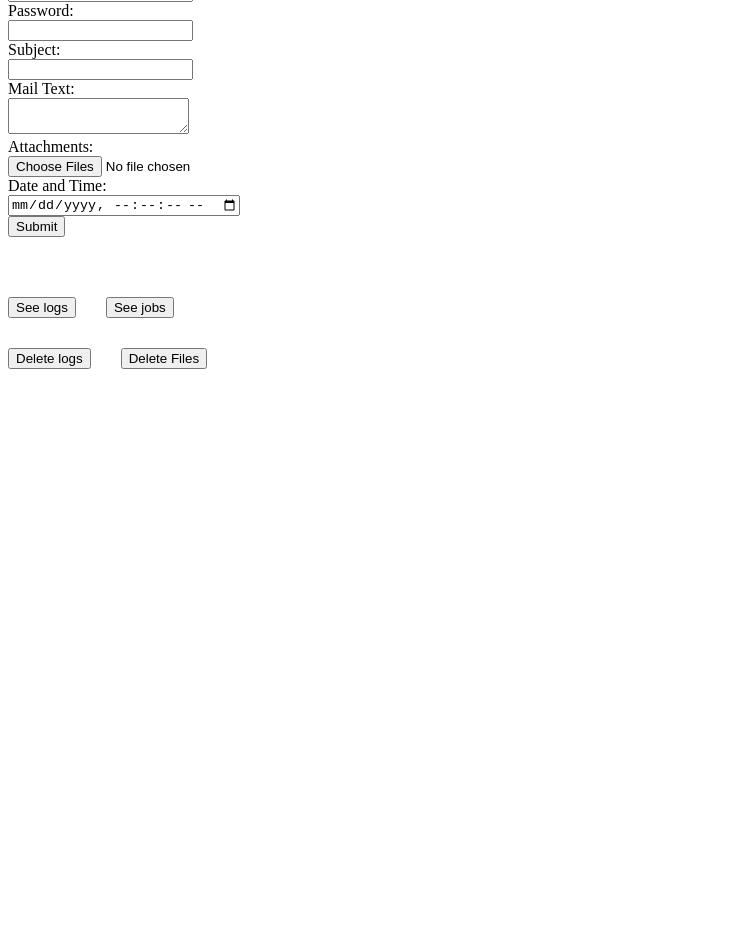
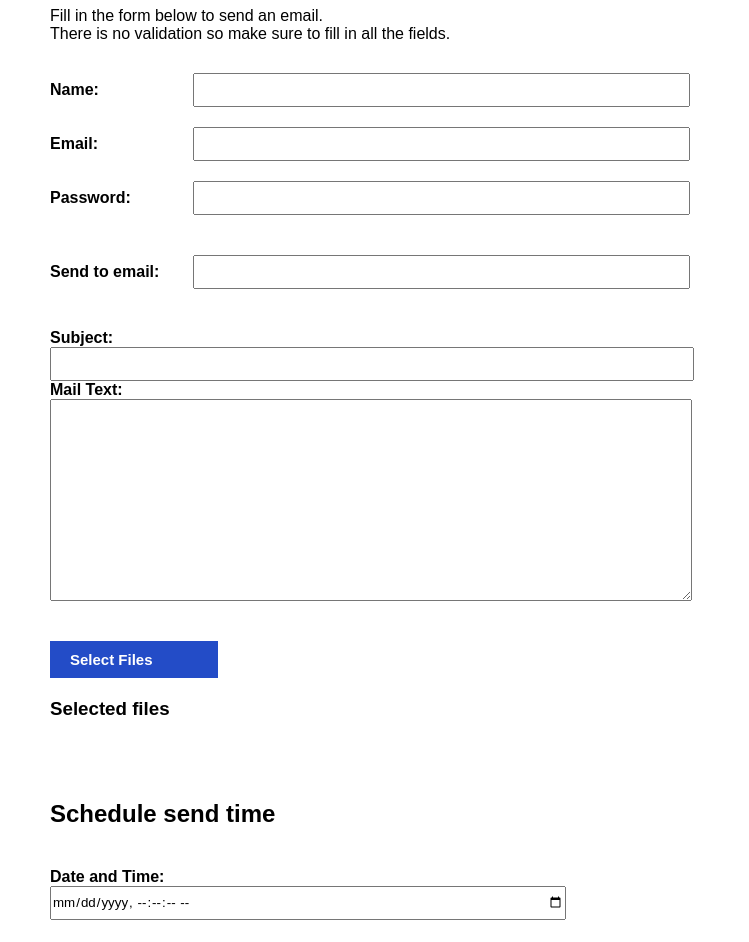
Before and after one commit to hoposon/mailer-test, a website: page public/index.html in a window 1280 px wide. Shown: the part 123-1065 px from the top of the page, without its empty margins (0-749 px from the left). Before the commit the page ends 800 px from the top, so only its background shows below. Drawn offline with Linux system fonts and the light colour scheme.

Commit message:
form styling

```diff
--- a/public/index.html
+++ b/public/index.html
@@ -9,45 +9,231 @@
 <body>
   <script>
     function getTimezone() {
-      // Get the timezone from the browser
       const timezone = Intl.DateTimeFormat().resolvedOptions().timeZone;
-      // console.log('🚀 ~ getTimezone ~ timezone:', timezone)
+      document.getElementById('timezone').value = timezone;
+    }
 
-      // Set the timezone value to the hidden input field
-      document.getElementById('timezone').value = timezone;
+    function displaySelectedFiles(input) {
+      const files = input.files;
+      const selectedFilesContainer = document.getElementById('selectedFiles');
+      selectedFilesContainer.innerHTML = '';
 
-      // Optionally, you can also display the timezone to the user
-      // alert('Timezone: ' + timezone);
+      if (files.length === 0) {
+        selectedFilesContainer.textContent = 'No files selected';
+      } else {
+        const fileList = document.createElement('ul');
+        for (let i = 0; i < files.length; i++) {
+          const listItem = document.createElement('li');
+          listItem.textContent = files[i].name;
+          fileList.appendChild(listItem);
+        }
+        selectedFilesContainer.appendChild(fileList);
+      }
     }
-    </script>
-  <form action="/submit" method="POST" enctype="multipart/form-data">
-    <label for="name">Name:</label><br>
-    <input type="text" id="name" name="name"><br>
-    <label for="email">Email:</label><br>
-    <input type="email" id="email" name="email"><br>
-    <label for="toemail">Send to email:</label><br>
-    <input type="email" id="toemail" name="toemail"><br>
-    <label for="password">Password:</label><br>
-    <input type="password" id="password" name="password"><br>
-    <label for="subject">Subject:</label><br>
-    <input type="text" id="subject" name="subject"><br>
-    <label for="mailText">Mail Text:</label><br>
-    <textarea id="mailText" name="mailText"></textarea><br>
-    <label for="attachments">Attachments:</label><br>
-    <input type="file" id="attachments" name="attachments" multiple><br>
-    <label for="datetime">Date and Time:</label><br>
-    <input type="datetime-local" id="datetime" name="datetime" step="1" onblur="getTimezone()"><br>
-    <!-- Hidden input field to store the timezone -->
-    <input type="hidden" id="timezone" name="timezone">
-    <input type="submit" value="Submit">
+  </script>
+
+  <style>
+    body, html, div, p, input, label, textarea, h3 {
+      margin: 0;
+      padding: 0;
+      font-family: Arial, sans-serif;
+    }
+
+    label {
+      font-weight: bold;
+    }
+
+    input {
+      height: 30px;
+    }
+
+    .main-form {
+      display: flex;
+      flex-direction: column;
+      /* gap: 20px; */
+      width: 50%;
+      padding: 50px
+      /* margin: 0 auto; */
+    }
+
+    .main-form label {
+      width: 20%;
+    }
+    .main-form input {
+      width: 80%;
+    }
+
+
+    .sender {
+      margin-top: 30px;
+    }
+
+    .sender-name {
+      display: flex;
+      gap: 20px;
+      align-items: center;
+    }
+
+    .sender-email {
+      display: flex;
+      gap: 20px;
+      margin-top: 20px;
+      align-items: center;
+    }
+
+    .sender-password {
+      display: flex;
+      gap: 20px;
+      margin-top: 20px;
+      align-items: center;
+    }
+
+    .recepient {
+      margin-top: 40px;
+      display: flex;
+      gap: 20px;
+      align-items: center;
+    }
+
+    .mail {
+      margin-top: 40px;
+      display: flex;
+      flex-direction: column;
+      /* gap: 20px; */
+    }
+
+    .mail input, .mail textarea {
+      width: 100%;
+    }
+
+    .mail textarea {
+      height: 200px;
+      max-height: 200px;
+    }
+
+    .attachments {
+      margin-top: 40px;
+      display: flex;
+      flex-direction: column;
+      gap: 20px;
+    }
+    /* .attachments .files-btn {
+      width: 50%;
+      padding: 10px;
+      background-color: #2e4284;
+      color: white;
+      border: none;
+      border-radius: 4px;
+      cursor: pointer;
+    } */
+
+    /* hide default file input style and leave only blue button*/
+    .files-btn {
+      display: none;
+    }
+
+    /* Style the custom button */
+    .custom-btn {
+      display: inline-block;
+      padding: 10px 20px;
+      background-color: rgb(35, 76, 199);
+      color: white;
+      border: none;
+      cursor: pointer;
+      font-size: 15px;
+    }
+
+    .schedule {
+      margin-top: 40px;
+      display: flex;
+      flex-direction: column;
+      /* gap: 20px; */
+    }
+
+    .schedule label{
+      margin-top: 20px;
+    }
+
+    .submit {
+      margin-top: 40px;
+      width: 50%;
+      padding: 10px;
+      background-color: #4CAF50;
+      color: white;
+      border: none;
+      border-radius: 4px;
+      cursor: pointer;
+      height: 40px;
+    }
+
+  </style>
+
+  <form class="main-form" action="/submit" method="POST" enctype="multipart/form-data" onsubmit="getTimezone()">
+    <h1>Schedule send email</h1>
+    <p>Fill in the form below to send an email.</p>
+    <p>There is no validation so make sure to fill in all the fields.</p>
+
+    <div class="sender">
+      <div class="sender-name">
+        <label for="name">Name:</label>
+        <input type="text" id="name" name="name">
+      </div>
+      <div class="sender-email">
+        <label for="email">Email:</label>
+        <input type="email" id="email" name="email">
+      </div>
+      <div class="sender-password">
+        <label for="password">Password:</label>
+        <input type="password" id="password" name="password">
+      </div>
+    </div>
+    <div class="recepient">
+      <label for="toemail">Send to email:</label>
+      <input type="email" id="toemail" name="toemail">
+    </div>
+    <div class="mail">
+      <label for="subject">Subject:</label>
+      <input type="text" id="subject" name="subject">
+      <label for="mailText">Mail Text:</label>
+      <textarea id="mailText" name="mailText" rows="50"></textarea>
+    </div>
+    <div class="attachments">
+      <!-- <label for="attachments">Attachments:</label> -->
+      <label for="attachments" class="custom-btn">Select Files</label>
+      <input class="files-btn" type="file" id="attachments" name="attachments" multiple onchange="displaySelectedFiles(this)">
+      <h3>Selected files</h3>
+      <div id="selectedFiles"></div>
+    </div>
+    <div class="schedule">
+      <h2>Schedule send time</h2>
+      <label for="datetime">Date and Time:</label>
+      <input type="datetime-local" id="datetime" name="datetime" step="1">
+      <!-- Hidden input field to store the timezone -->
+      <input type="hidden" id="timezone" name="timezone">
+    </div>
+    <input class="submit" type="submit" value="Submit">
   </form>
 
   <style>
     .management {
-      margin-top: 60px;
+      padding: 50px;
       display: flex;
       flex-direction: column;
       gap: 30px;
+    }
+
+    .management input {
+      display: flex;
+      justify-content: center;
+      align-items: baseline;
+      padding: 10px;
+      background-color: #4CAF50;
+      color: white;
+      border: none;
+      border-radius: 4px;
+      cursor: pointer;
+      width: 100px;
+      height: 40px;
     }
 
     .delete, .view {
```
Also changed, not shown: server.js (+10 -6 lines).
